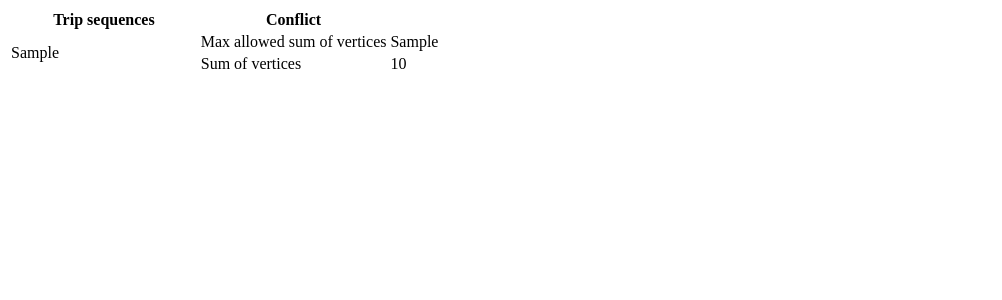
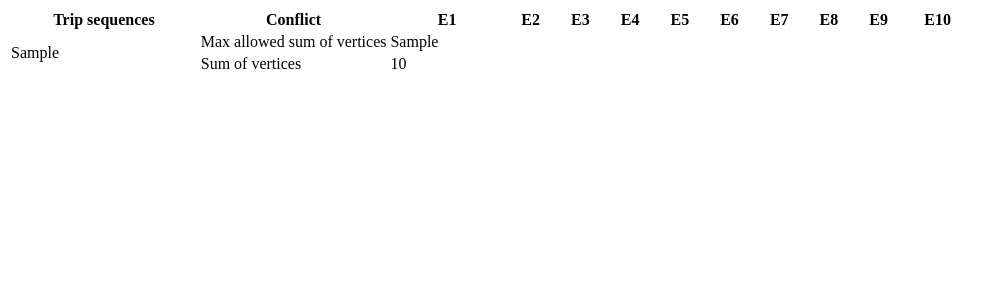
Before and after one commit to egzongashi00/Validator_for_MCTOPTWP_Project, a Django app: template validator_for_mctop/templates/max_allowed_number_of_vertices_validation.html in a window 1280 px wide. Shown: the top 300 px of the page, without its empty margins (0-1002 px from the left). Run offline with Django 4.2, Linux system fonts and the light colour scheme; the template is opened without the code that fills it: most values are stand-ins (such as "Sample title", 1, 10 or a date in 2020).

Commit message:
Improvements

```diff
--- a/validator_for_mctop/templates/index.html
+++ b/validator_for_mctop/templates/index.html
@@ -51,7 +51,7 @@
         <h3>Results</h3>
         <div class="row mb-3">
             <table class="table table-striped table-hover table-bordered">
-                <thead style="background-color: #248fb3; color: white;">
+                <thead style="background-color: #576279; color: white;">
                 <tr>
                     <th scope="col">Constrain</th>
                     <th scope="col">Message</th>
@@ -136,7 +136,7 @@
                     </td>
                 </tr>
                 <tr>
-                    <td>Max allowed number of vertices of type z</td>
+                    <td>Max allowed number of vertices</td>
                     <td>
                         {% include "max_allowed_number_of_vertices_validation.html" with max_allowed_number_of_vertices_validation=max_allowed_number_of_vertices_validation %}
                     </td>
--- a/validator_for_mctop/templates/max_allowed_number_of_vertices_validation.html
+++ b/validator_for_mctop/templates/max_allowed_number_of_vertices_validation.html
@@ -1,8 +1,18 @@
 <table class="table">
     <thead>
-    <tr class="border-bottom border-dark">
+    <tr>
         <th scope="col">Trip sequences</th>
         <th scope="col">Conflict</th>
+        <th scope="col">E1</th>
+        <th scope="col">E2</th>
+        <th scope="col">E3</th>
+        <th scope="col">E4</th>
+        <th scope="col">E5</th>
+        <th scope="col">E6</th>
+        <th scope="col">E7</th>
+        <th scope="col">E8</th>
+        <th scope="col">E9</th>
+        <th scope="col">E10</th>
     </tr>
     </thead>
     <tbody>
```
